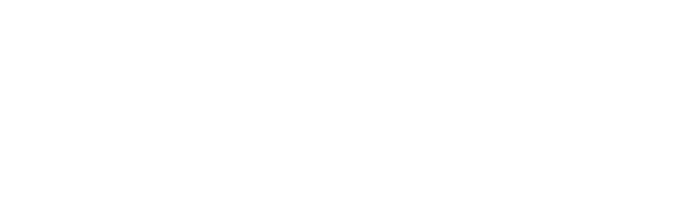
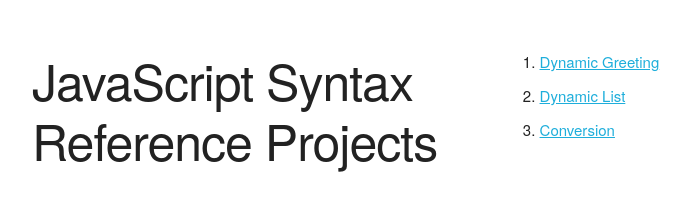
Before and after one commit to cspablocortez/Nikkita-JS-Reference, a plain HTML site: page index.html in a window 1280 px wide. Shown: the whole page, without its empty margins (136-827 px from the left). Drawn offline with Linux system fonts and the light colour scheme.

Commit message:
Update index.html

```diff
--- a/index.html
+++ b/index.html
@@ -8,6 +8,19 @@
     <link rel="stylesheet" href="css/skeleton.css">
 </head>
 <body>
-
+    <div class="container">
+        <div class="row">
+            <div class="six columns">
+                <h1>JavaScript Syntax Reference Projects</h1>
+            </div>
+            <div class="six columns">
+                <ol>
+                    <li><a href="">Dynamic Greeting</a></li>
+                    <li><a href="">Dynamic List</a></li>
+                    <li><a href="">Conversion</a></li>
+                </ol>
+            </div>
+        </div>
+    </div>
 </body>
 </html>
```
